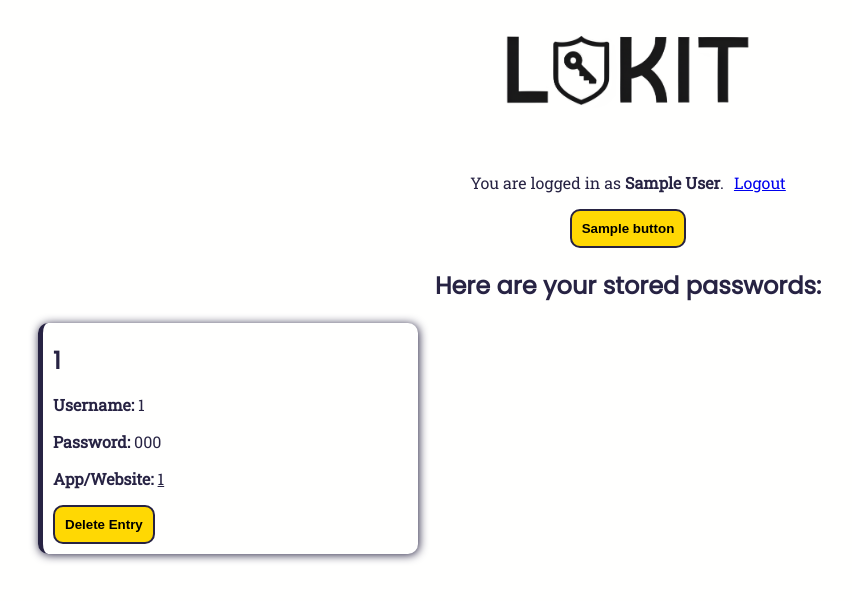
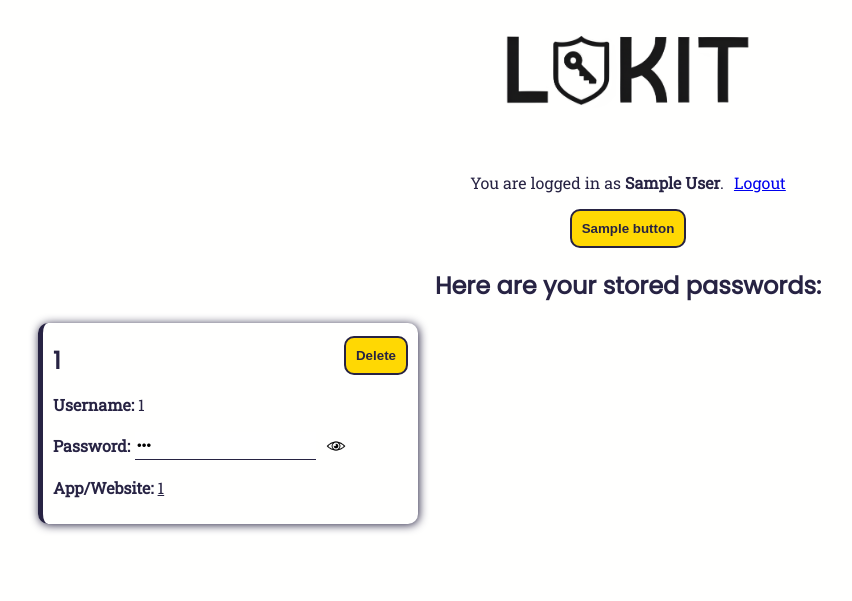
Before and after one commit to Bowhza/Lokit, a Flask app: template templates/account.html in a window 1280 px wide. Shown: the top 601 px of the page, without its empty margins (12-864 px from the left). Run offline with Flask 2, Linux system fonts and the light colour scheme; the visitor is signed in with stand-in values (Sample User, id 1); the template is opened without the code that fills it: most values are stand-ins (such as "Sample title", 1, 10 or a date in 2020).

Commit message:
Updates to UI and New Features
The ability to toggle password visibility has been added. Additionally, the ability to change the account password has been implemented.

```diff
--- a/app.py
+++ b/app.py
@@ -191,6 +191,76 @@ def removepass():
     conn.close()
     return redirect("/fetchdata")
 
+@app.route("/changepass", methods=["GET", "POST"])
+def changepass():
+    if request.method == "GET":
+        return """
+        <div class="modal-content">
+            <button class="close-btn">&times;</button>
+            <h2>Change Master Password</h2>
+            <form id="change-pass-form" action="/changepass" method="post">
+                <div>
+                    <label for="currentpass">Password</label>
+                    <input type="password" name="currentpass" required>
+                </div>
+                <div>
+                    <label for="newpassword">New Password</label>
+                    <input type="password" name="newpassword" required>
+                </div>
+                <div>
+                    <label for="confirmpassword">Confirm Password</label>
+                    <input type="password" name="confirmpassword" required>
+                </div>
+                <div>
+                    <br>
+                    <button type="submit">Submit</button>
+                </div>
+            </form>
+        </div>
+        """
+    if request.method == "POST":
+
+        conn = connect_db()
+        cursor = conn.cursor()
+
+        username = session["name"]
+        currentpass = request.form.get("currentpass")
+        newpass = request.form.get("newpassword")
+        confirmpass = request.form.get("confirmpassword")
+
+        cursor.execute("""
+        SELECT password FROM users
+        WHERE username = ?
+        """, [username])
+        password = cursor.fetchone()
+
+        cursor.execute("""
+        SELECT salt FROM users
+        WHERE username = ?
+        """, [username])
+        salt = cursor.fetchone()
+
+
+        if(hashpass_login(currentpass, salt[0]) != password[0]):
+            return "The password you entered does not match."
+
+        if(newpass != confirmpass):
+            return "The two passwords do not match."
+        else:
+            try:
+                hashed, salt = hashpass(newpass)
+                cursor.execute("""
+                UPDATE users
+                SET password = ?,
+                    salt = ?
+                WHERE username = ?;
+                """, (hashed, salt, username))
+                conn.commit()
+            except sqlite3.Error as e:
+                return str(e)
+
+        return redirect("/fetchdata")
+
 
 @app.route("/logout")
 def logout():
@@ -198,4 +268,4 @@ def logout():
     return redirect("/")
 
 if __name__ == "__main__":
-    app.run(host="127.0.0.1", port="8080", debug=True)
+    app.run(host="0.0.0.0", port=8080, debug=True)
--- a/static/styles/style.css
+++ b/static/styles/style.css
@@ -30,20 +30,24 @@ body{
     display: grid;
 }
 
-button{
+input[type='text'], input[type='password']{
+    height: 25px;
+}
+
+.nav-btn,
+button[type='submit'],
+#login-btn,
+#register-btn{
     border: var(--Headline) 2px solid;
     padding: 10px;
     background-color: var(--Yellow);
     font-weight: bold;
     border-radius: 10px;
-}
-
-input[type='text'], input[type='password']{
-    height: 25px;
+    color: var(--Headline);
 }
 
 .nav-btn:hover,
-.delete-btn:hover,
+button[type='submit']:hover,
 #login-btn:hover,
 #register-btn:hover{
     background-color: var(--DarkerYellow);
@@ -111,12 +115,12 @@ footer{
     color: red
 }
 
-#accounts-title, #grid-title{
+#accounts-title, #grid-title, #login-form p{
     text-align: center;
 }
 
 #accounts-grid{
-    padding: 0 50px;
+    padding: 0 50px 50px;
     display: grid;
     gap: 20px;
     grid-template-columns: repeat(auto-fill, minmax(350px, 1fr));
@@ -132,6 +136,35 @@ footer{
     border-radius: 10px;
     padding: 10px;
     transition: all 0.3s ease;
+}
+
+.account-block > div, #login-form div{
+    display: flex;
+    justify-content: space-between;
+    align-items: center;
+    gap: 10px;
+}
+
+.password-field{
+    border: 0;
+    border-bottom: 1px solid var(--Headline);
+}
+
+.password-field:hover, .password-field:focus{
+    border: 0;
+    outline: none;
+    border-bottom: 1px solid var(--DarkerYellow);
+}
+
+.acc-pass{
+    display: flex;
+    align-items: center;
+    gap: 5px;
+}
+
+.eye-imgs{
+    height: 30px;
+    width: 30px;
 }
 
 .account-block:hover{
@@ -172,7 +205,7 @@ footer{
     box-shadow: 2px 2px 10px;
 }
 
-#new-acc-form{
+#new-acc-form, #change-pass-form{
     display: grid;
     grid-template-columns: 200px;
 }
--- a/templates/account.html
+++ b/templates/account.html
@@ -12,7 +12,7 @@
         </div>
         <div class="button-div">
             {% for button in nav_btns %}
-                <button name="action" value="{{button}}" class="nav-btn">{{nav_btns[button]}}</button>
+                <button name="action" id="{{button}}" class="nav-btn">{{nav_btns[button]}}</button>
             {% endfor %}
         </div>
     </nav>
@@ -22,23 +22,34 @@
         <div class="modal-content">
             <button class="close-btn">&times;</button>
             <h2>Enter the following Information:</h2>
-            {% include 'forms.html' %}
-            {% block newaccform %}{% endblock %}
+            {% include "forms.html" %}
         </div>
+    </div>
+
+    <div class="modal" id="change-pass-modal">
+
     </div>
 
     <h2 id="grid-title">Here are your stored passwords:</h2>
     <section id="accounts-grid">
         {% for username, password, app, web, rowid in data %}
         <div class="account-block">
-            <h2 class="account-title">{{app[0]}}</h2>
+            <div>
+                <h2 class="account-title">{{app[0]}}</h2>
+                <form action="/removepass" method="post" class="delete-form">
+                    <input hidden type="text" name="id" value="{{rowid[0]}}">
+                    <button type="submit" class="delete-btn">Delete</button>
+                </form>
+            </div>
             <p><span>Username:</span> {{username[0]}}</p>
-            <p><span>Password:</span> {{password.decode()}}</p>
-            <p><span>App/Website:</span> <a target="_blank" href="https://{{web[0]}}">{{web[0]}}</a></p>
-            <form action="/removepass" method="post" class="delete-form">
-                <input hidden type="text" name="id" value="{{rowid[0]}}">
-                <button type="submit" class="delete-btn">Delete Entry</button>
-            </form>
+            <p class="acc-pass"><span>Password:</span> <input type="password" class="password-field" value="{{password.decode()}}" readonly> <img class="eye-imgs show-pass" src="../static/images/eye.png"></p>
+            <p><span>App/Website:</span>
+                {% if web[0] != "Not Available." %}
+                <a target="_blank" href="https://{{web[0]}}">{{web[0]}}</a>
+                {% else %}
+                <span>Not Available.</span>
+                {% endif %}
+            </p>
         </div>
         {% endfor %}
     </section>
--- a/templates/base.html
+++ b/templates/base.html
@@ -3,8 +3,9 @@
     <head>
         <meta charset="UTF-8">
         <meta http-equiv="X-UA-Compatible" content="IE=edge">
-        <meta name="viewport" content="width=device-width, initial-scale=1.0">
+        <meta name="viewport" content="width=device-width, initial-scale=1.0, maximum-scale=1.0, user-scalable=0">
         <link rel="stylesheet" href="{{ url_for('static', filename='styles/style.css')}}">
+        <link rel="icon" href="{{ url_for('static', filename='images/Lokit-icon.png')}}">
         <script src="https://ajax.googleapis.com/ajax/libs/jquery/3.6.3/jquery.min.js"></script>
         <script src="{{url_for('static', filename='js/script.js')}}"></script>
         <title>Lokit</title>
```
Also changed, not shown: static/js/script.js (+45 -1 lines), readme.md, static/images/Lokit-icon.png (added), static/images/eye.png (added), static/images/no-eye.png (added), templates/forms.html (line endings or trailing spaces).
